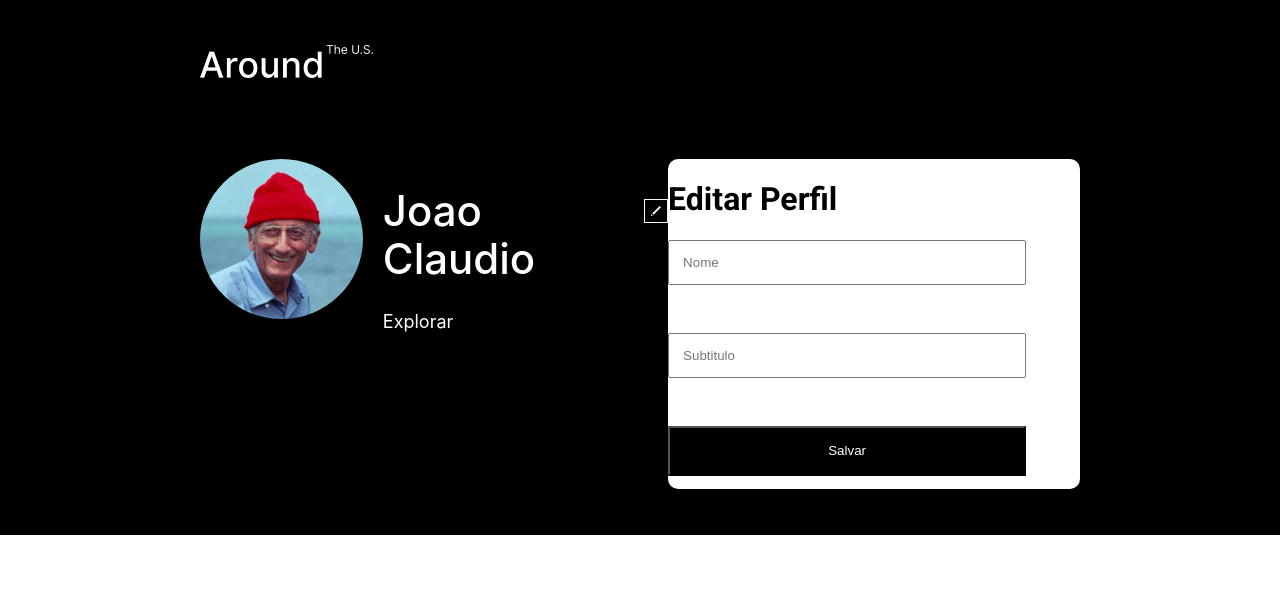
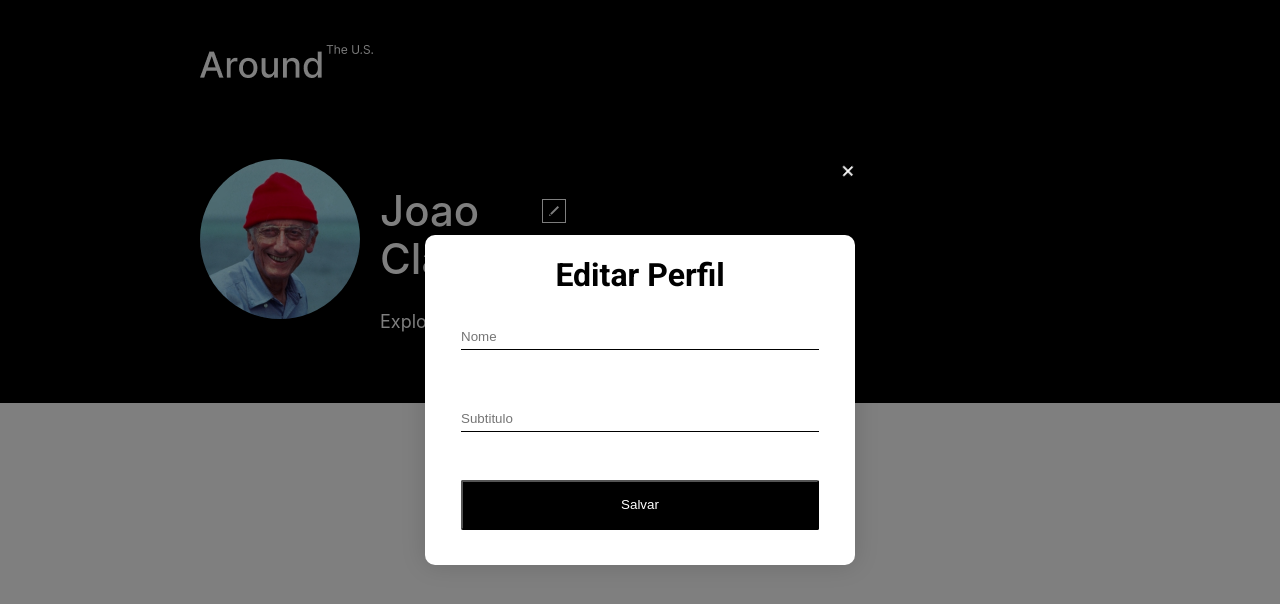
Before and after one commit to pansani/trip-gallery, a React (Create React App) app: page / in a window 1280 px wide. Both pictures are taken after a click on the button 674 px from the left and 211 px from the top of the page. Shown: the top 604 px of the page. Built offline with nearby package versions, Linux system fonts and the light colour scheme.

Commit message:
added funtionality to the EditProfile component

```diff
--- a/src/components/Profile/EditProfile.css
+++ b/src/components/Profile/EditProfile.css
@@ -1,26 +1,63 @@
+.overlay {
+  position: fixed;
+  top: 0;
+  left: 0;
+  width: 100%;
+  height: 100%;
+  background: #000000;
+  opacity: 0.5;
+  z-index: 3;
+}
+
 .edit-profile__container {
   width: 430px;
   height: 330px;
   color: #000;
-  background-color: #FFF;
+  background-color: #fff;
   box-shadow: 0px 0px 25px rgba(0, 0, 0, 0.15);
   border-radius: 10px;
-
+  display: flex;
+  flex-direction: column;
+  align-items: center;
+  position: absolute;
+  top: 50%;
+  left: 50%;
+  transform: translate(-50%, -50%);
+  z-index: 5;
 }
 
-.edit-form{
-
+.edit-form {
+  display: flex;
+  flex-direction: column;
 }
 
-.edit-input{
+.edit-input {
   width: 358px;
   padding: 13px;
   margin-bottom: 48px;
+  border: none;
+  border-bottom: 1px solid black;
+  outline: none;
+  padding-left: 0;
+  padding-bottom: 5px;
 }
 
-.edit-submit{
+.edit-submit {
   width: 358px;
   height: 50px;
   background: #000;
-    color: #FFF;
+  color: #fff;
+  border-radius: 2px;
 }
+
+.close__edit-profile {
+  position: absolute;
+  height: 40px;
+  top: 17%;
+  left: 63%;
+  right: 30%;
+  color: #ffffff;
+  transform: rotate(-45deg);
+  z-index: 6;
+  font-weight: 500;
+}
--- a/src/components/Profile/EditProfile.js
+++ b/src/components/Profile/EditProfile.js
@@ -1,18 +1,76 @@
-import React from "react";
+import React, { useState } from "react";
 
-import "./EditProfile.css"
+import "./EditProfile.css";
 
-const EditProfile = () =>{
-    return(
-        <div className="edit-profile__container">
+const EditProfile = (props) => {
+  const [enteredTitle, setEnteredTitle] = useState("");
+  const [enteredSubtile, setEnteredSubtitle] = useState("");
+  const [isContainerVisible, setIsContainerVisible] = useState(true);
+
+  const closeClick = () => {
+    setIsContainerVisible(false);
+  };
+
+  const titleChangeHandler = (event) => {
+    setEnteredTitle(event.target.value);
+  };
+  const subtitleChangeHandler = (event) => {
+    setEnteredSubtitle(event.target.value);
+  };
+
+  const submitHandler = (event) => {
+    event.preventDefault();
+
+    const profileName = {
+      title: enteredTitle,
+    };
+
+    const profileSubtitle = {
+      subtitle: enteredSubtile,
+    };
+
+    props.saveNameData(profileName);
+    props.saveSubtitleData(profileSubtitle);
+
+    setEnteredTitle("");
+    setEnteredSubtitle("");
+  };
+
+  return (
+    <>
+      {isContainerVisible && (
+        <div className="profile-container">
+          <button type="button" onClick={closeClick}>
+            <h1 className="close__edit-profile">+</h1>
+          </button>
+          <div className="edit-profile__container">
             <h1 className="edit-name">Editar Perfil</h1>
-            <form className="edit-form">
-                <input type="text" placeholder="Nome" className="edit-input"></input>
-                <input type="text" placeholder="Subtitulo" className="edit-input"></input>
-                <button type="submit" className="edit-submit"> Salvar</button>
+            <form className="edit-form" onSubmit={submitHandler}>
+              <input
+                type="text"
+                placeholder="Nome"
+                className="edit-input"
+                value={enteredTitle}
+                onChange={titleChangeHandler}
+              ></input>
+              <input
+                type="text"
+                placeholder="Subtitulo"
+                className="edit-input"
+                value={enteredSubtile}
+                onChange={subtitleChangeHandler}
+              ></input>
+              <button type="submit" className="edit-submit">
+                {" "}
+                Salvar
+              </button>
             </form>
+          </div>
+          <div className="overlay"></div>
         </div>
-    )
-}
+      )}
+    </>
+  );
+};
 
 export default EditProfile;
--- a/src/components/Profile/Profile.js
+++ b/src/components/Profile/Profile.js
@@ -12,12 +12,25 @@ const Profile = () => {
     setEditProfileVisible(true);
   };
 
+  const saveNameDataHandler = (enteredNameData) => {
+    const nameData = {
+      ...enteredNameData
+    }
+  }
+
+  const saveSubtitleDataHandler = (enteredSubtitleData) =>{
+    const subtitleData = {
+      ...enteredSubtitleData
+    }
+  }
+
+
   return (
     <div className="profile-container">
       <img src={profileImage} alt="" className="profile-image"></img>
       <div className="information-content">
-        <h1 className="profile-name">Joao Claudio</h1>
-        <h4 className="profile-explore">Explorar</h4>
+        <h1 className="profile-name" props={saveNameDataHandler}>Joao Claudio</h1>
+        <h4 className="profile-explore" props={saveSubtitleDataHandler}>Explorar</h4>
       </div>
       <button className="edit-square" onClick={visibleClick}>
         <img src={editImage} alt="Button Image" className="edit-image"></img>
--- a/src/index.css
+++ b/src/index.css
@@ -11,5 +11,4 @@ html{
 body{
   margin: 0;
   background-color: #0000;
-  position: relative;
 }
```
Lines whose indentation alone changed are shown as unchanged.
